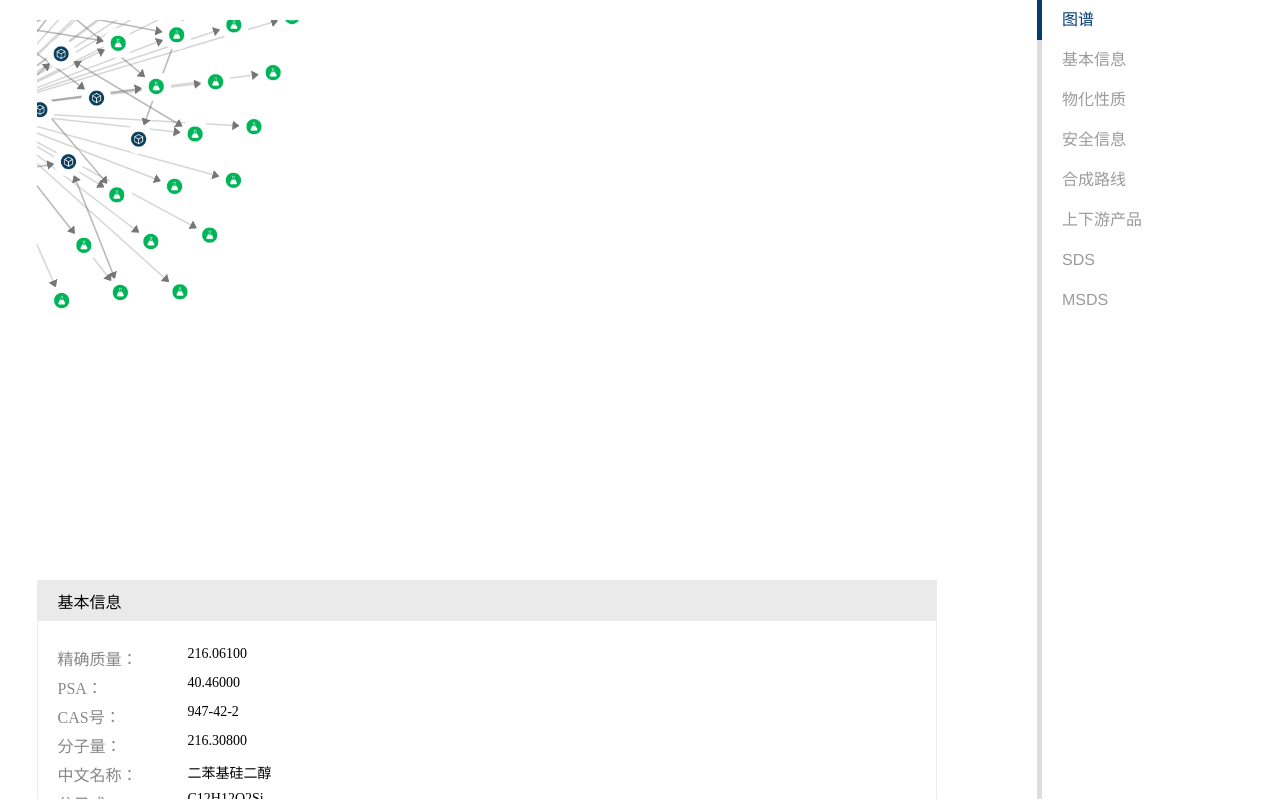
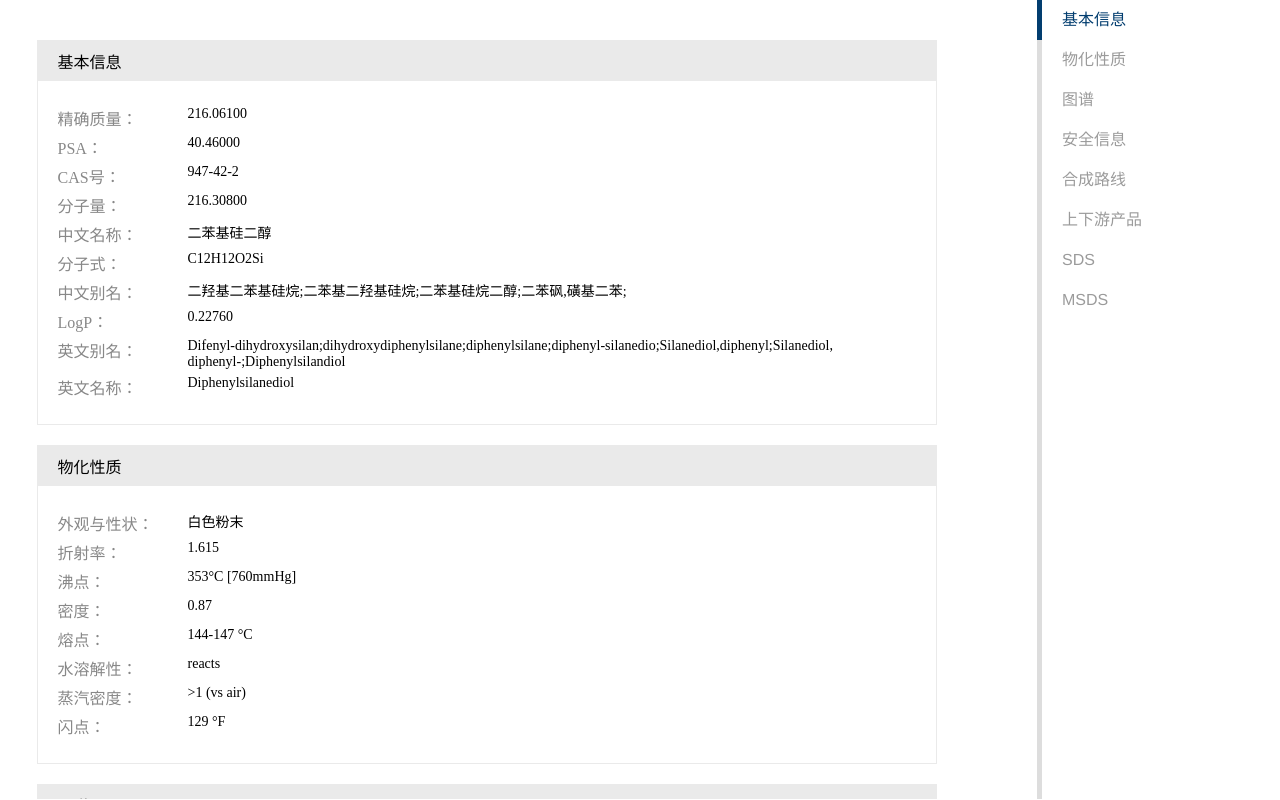
Before and after one commit to kyriezyy/yunsugraph, a Vue app in the folder graph2/: page /detail in a window 1280 px wide. Built offline with nearby package versions, Linux system fonts and the light colour scheme.

Commit message:
fix 修改详情页样式

```diff
--- a/graph2/src/views/Detail.vue
+++ b/graph2/src/views/Detail.vue
@@ -2,9 +2,9 @@
   <div class="container">
     <div class="main">
       <div class="box-content">
-        <div class="graph-box" id="graph">
-          <graph />
-        </div>
+        <!--<div class="graph-box" id="graph">-->
+          <!--<graph/>-->
+        <!--</div>-->
         <div class="info-box">
           <div class="section" id="jibenxinxi">
             <div class="section-title">基本信息</div>
@@ -25,6 +25,14 @@
                   <span class="key">{{key}}</span>
                   <span class="value">{{value}}</span>
                 </div>
+              </div>
+            </div>
+          </div>
+          <div class="section" id="graph">
+            <div class="section-title">图谱</div>
+            <div class="content">
+              <div class="graph-box">
+                <graph/>
               </div>
             </div>
           </div>
@@ -120,9 +128,9 @@
     </div>
 
     <div class="nav-box">
-      <a class="nav-item add-color" @click="navTo('graph', 0)">图谱</a>
-      <a class="nav-item" @click="navTo('jibenxinxi',1)">基本信息</a>
-      <a class="nav-item" @click="navTo('wuguanxingzhi',2)">物化性质</a>
+      <a class="nav-item add-color" @click="navTo('jibenxinxi',0)">基本信息</a>
+      <a class="nav-item" @click="navTo('wuguanxingzhi',1)">物化性质</a>
+      <a class="nav-item" @click="navTo('graph', 2)">图谱</a>
       <a class="nav-item" @click="navTo('anquanxinxi', 3)">安全信息</a>
       <a class="nav-item" @click="navTo('hechengluxian', 4)">合成路线</a>
       <a class="nav-item" @click="navTo('shangxiayouchanpin', 5)">上下游产品</a>
@@ -167,19 +175,22 @@ export default {
     display: flex;
     width: 100%;
   }
+
   .main {
     width: 80%;
     padding: 20px;
     overflow: auto;
     margin-right: 5%;
   }
+
   .section {
     margin: 20px 0;
     border: 1px solid #eaeaea;
   }
 
-.graph-box{
+  .graph-box {
     height: 540px;
+    overflow: hidden;
   }
 
   .section-title {
@@ -191,12 +202,12 @@ export default {
     padding: 0 20px;
   }
 
-.add-color{
+  .add-color {
     color: #023d6f;
     position: relative;
   }
 
-.add-color:before{
+  .add-color:before {
     content: '';
     background-color: #023d6f;
     position: absolute;
@@ -208,18 +219,22 @@ export default {
   .content {
     padding: 20px;
   }
+
   .param-item {
     display: flex;
     margin: 5px 0;
   }
+
   .key {
     width: 130px;
     flex-shrink: 0;
     color: #888;
   }
+
   .value {
     font-size: 14px;
   }
+
   .nav-box {
     width: 20%;
     display: flex;
@@ -227,17 +242,18 @@ export default {
     border-left: #dddddd 5px solid;
     color: #9b9b9b;
   }
+
   .nav-box a {
 
   }
 
-.nav-item{
+  .nav-item {
     line-height: 40px;
     font-family: 'Avenir', Helvetica, Arial, sans-serif;
     padding-left: 20px;
   }
 
-.nav-item:hover{
+  .nav-item:hover {
     cursor: pointer;
     color: #023d6f;
   }
@@ -246,23 +262,27 @@ export default {
     width: 900px;
     margin: 0 auto;
   }
+
   .huaxuepin {
     display: flex;
     flex-direction: column;
     align-items: center;
     width: 200px;
   }
+
   .huaxuepin .img {
     width: 100px;
     height: 100px;
     flex-shrink: 0;
     border: 1px solid #e0e0e0;
   }
+
   #hechengluxian .param-item {
     padding: 15px 0;
     border-bottom: 1px solid #e0e0e0;
     align-items: center;
   }
+
   .jiantou {
     width: 40px;
     height: 15px;
@@ -271,6 +291,7 @@ export default {
     margin-top: -10px;
     margin-bottom: 10px;
   }
+
   .jiantou:after {
     content: "";
     position: absolute;
@@ -281,20 +302,25 @@ export default {
     right: -30px;
     top: -7.1px;
   }
+
   .huaxuepin-cas {
     margin-top: 10px;
   }
+
   .huaxuepin-name {
     font-size: 13px;
   }
+
   .percent {
     color: red;
   }
-#shangxiayouchanpin .params-content{
+
+  #shangxiayouchanpin .params-content {
     display: flex;
     padding: 15px 0;
   }
-#shangxiayouchanpin .params-title{
+
+  #shangxiayouchanpin .params-title {
     background: #e0e0e0;
     padding: 0 20px;
     height: 36px;
@@ -302,7 +328,8 @@ export default {
     align-items: center;
     justify-content: space-between
   }
-.more{
+
+  .more {
     font-size: 13px;
     color: #023d6f;
   }
```
Lines whose indentation alone changed are shown as unchanged.
